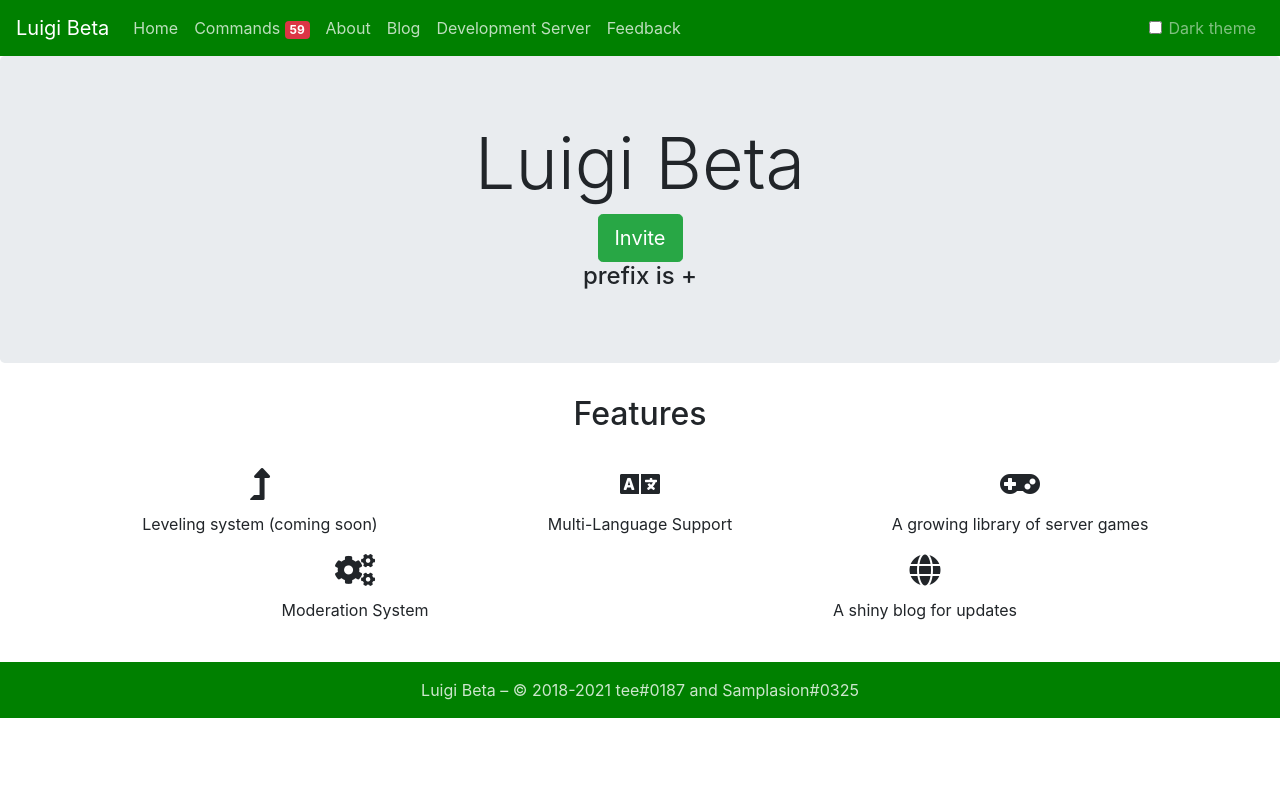
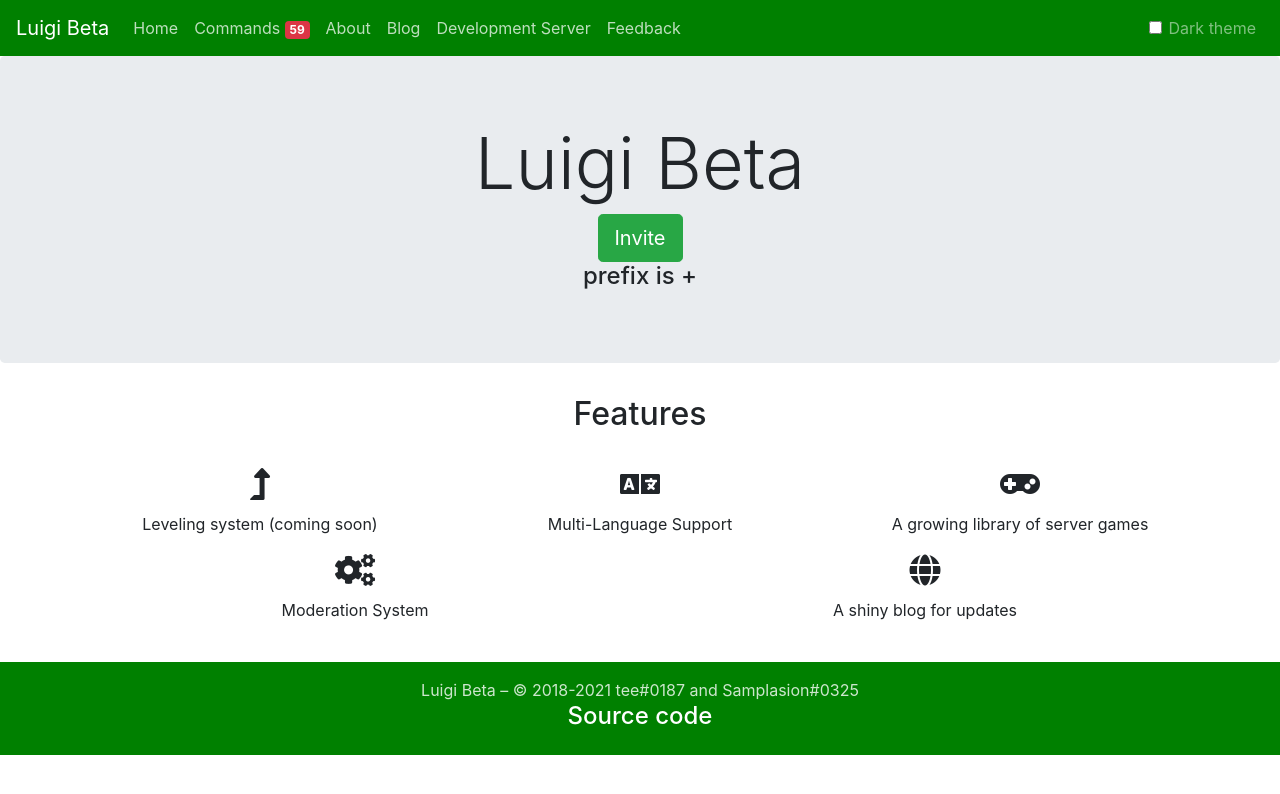
Before and after one commit to luigibeta/luigibeta.github.io, a Jekyll site: the page built from index.html, in a window 1280 px wide. Shown: the top 794 px of the page. Built offline with Jekyll 4.4.1, drawn with Linux system fonts in a browser that asks for light colours; nearby versions of some CDN libraries; a style sheet for code colours, icons or effects is not loaded.

Commit message:
Added source to footer

```diff
--- a/_includes/footer.html
+++ b/_includes/footer.html
@@ -11,6 +11,7 @@
     <div class="footer-copyright text-center py-3">
         <i class=emoji>:robot_face:</i> Luigi Beta – © 2018-{{ "now" | date: "%Y" }} tee#0187 and Samplasion#0325
         <br>
+        <h4 style="color:white;"><a href="https://github.com/luigibeta/luigibeta.github.io">Source code</a></h4>
     </div>
 
 </footer>
```
